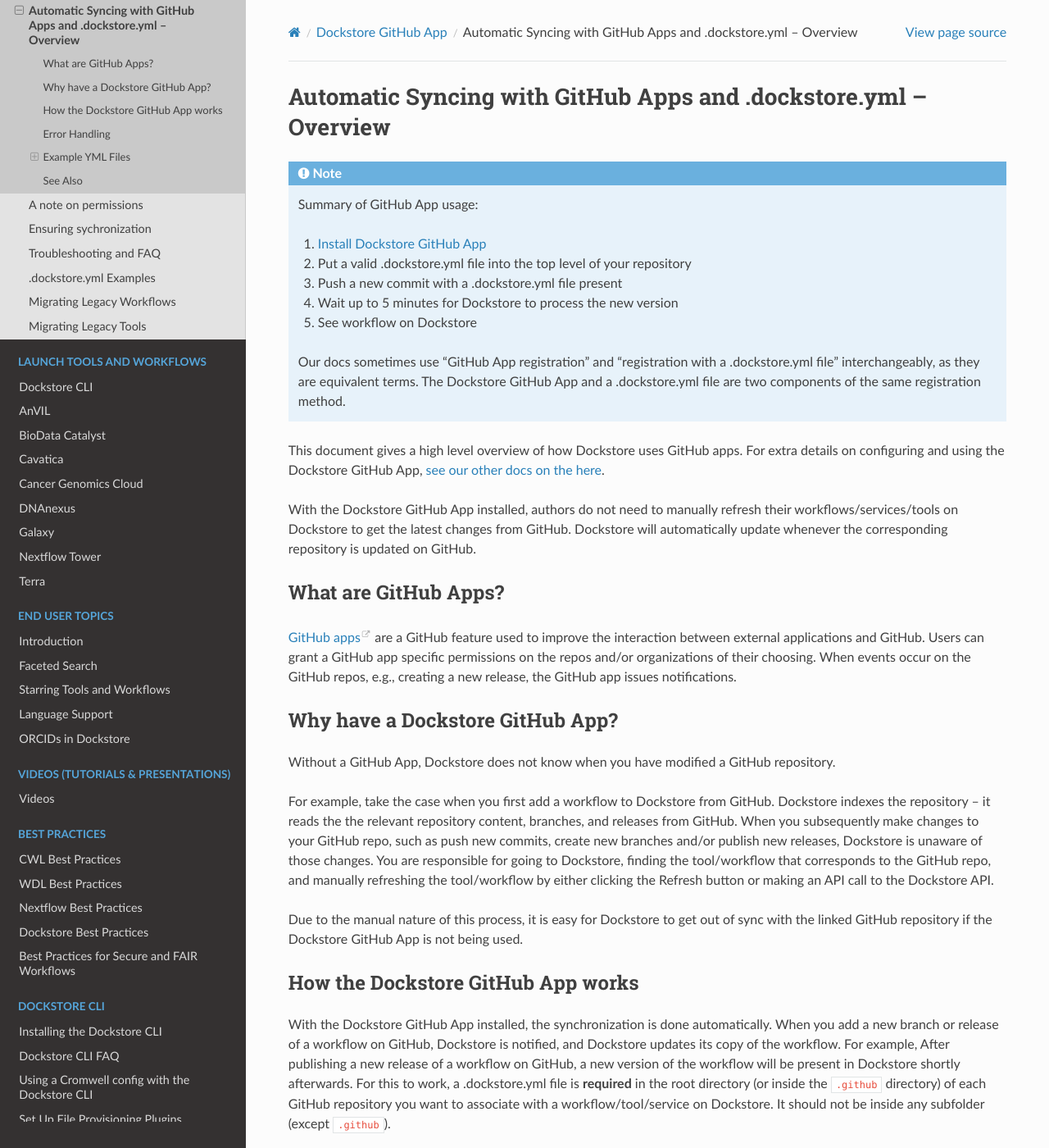
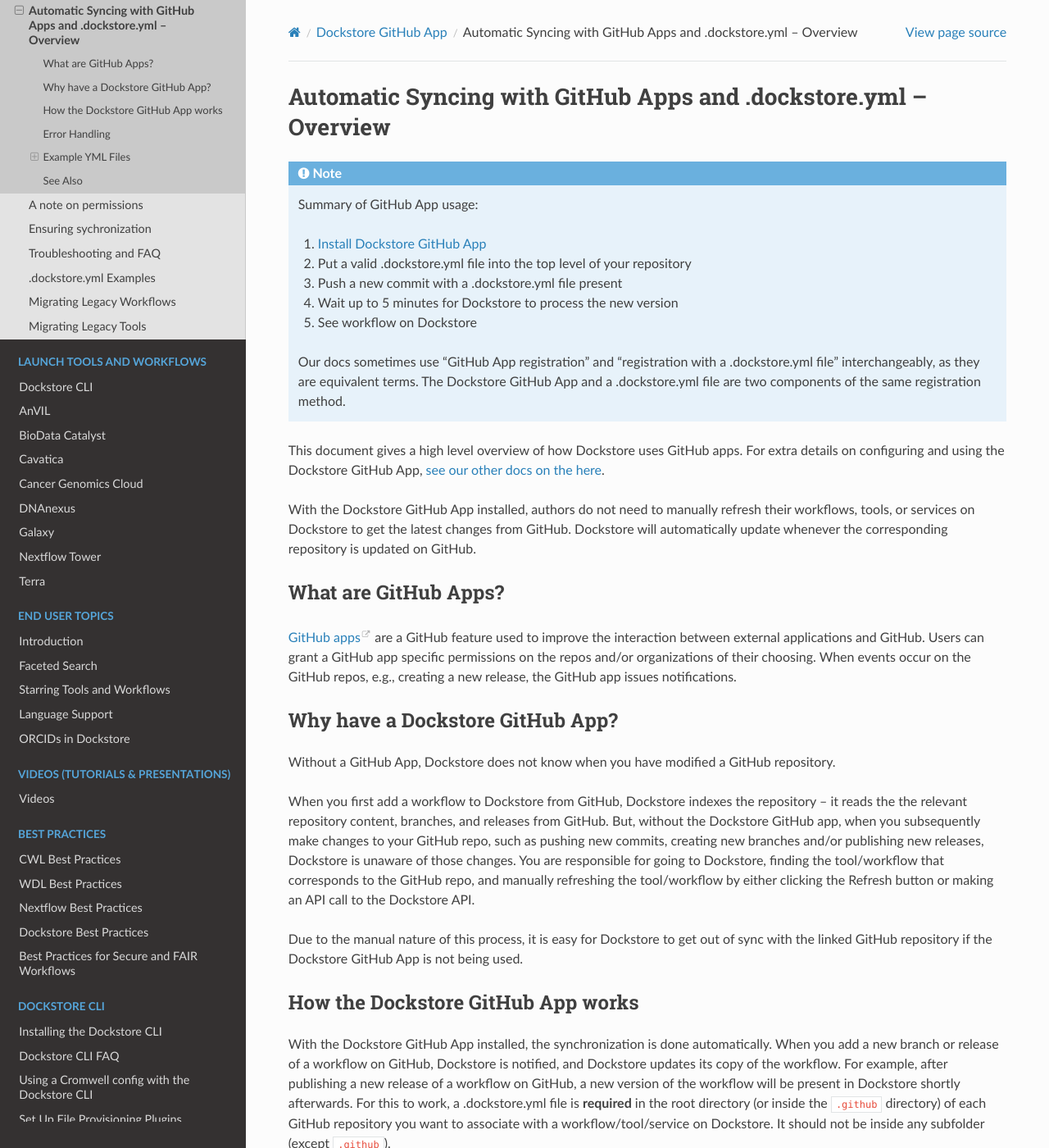
Before and after one commit to dockstore/dockstore-documentation, a Sphinx documentation site: the page built from docs/getting-started/github-apps/github-apps.rst, in a window 1280 px wide and 1400 px high. Shown: the whole window at 82% size. Built offline with Sphinx 7.4.7 and the Read the Docs theme 2.0.0, drawn with Linux system fonts in a browser that asks for light colours; some of the changed text lies outside the part shown.

Commit message:
Fix typos and grammar in github-apps.rst (#210)
* Fix typos and grammar in github-apps.rst

* Fix CI by replacing outdated information

```diff
--- a/docs/getting-started/github-apps/github-apps.rst
+++ b/docs/getting-started/github-apps/github-apps.rst
@@ -11,7 +11,7 @@
 GitHub App, :doc:`see our other docs on the here </getting-started/github-apps/github-apps-landing-page>`.
 
 With the Dockstore GitHub App installed, authors do not need to manually refresh their
-workflows/services/tools on Dockstore to get the latest changes from GitHub. Dockstore will
+workflows, tools, or services on Dockstore to get the latest changes from GitHub. Dockstore will
 automatically update whenever the corresponding repository is updated on GitHub.
 
 What are GitHub Apps?
@@ -29,11 +29,11 @@
 Without a GitHub App, Dockstore does not know when you have modified a GitHub
 repository.
 
-For example, take the case when you first add a workflow to Dockstore
-from GitHub.  Dockstore indexes the repository -- it reads the the relevant
-repository content, branches, and releases from GitHub. When you subsequently
-make changes to your GitHub repo, such as push new commits, create new branches
-and/or publish new releases, Dockstore is unaware of those changes. You are
+When you first add a workflow to Dockstore from GitHub, Dockstore indexes the
+repository -- it reads the the relevant repository content, branches, and releases
+from GitHub. But, without the Dockstore GitHub app, when you subsequently
+make changes to your GitHub repo, such as pushing new commits, creating new branches
+and/or publishing new releases, Dockstore is unaware of those changes. You are
 responsible for going to Dockstore, finding the tool/workflow that corresponds
 to the GitHub repo, and manually refreshing the tool/workflow by either clicking
 the Refresh button or making an API call to the Dockstore API.
@@ -46,14 +46,12 @@
 
 With the Dockstore GitHub App installed, the synchronization is done automatically. When
 you add a new branch or release of a workflow on GitHub, Dockstore is notified,
-and Dockstore updates its copy of the workflow. For example, After publishing a new release
-of a workflow on GitHub, a new version of the workflow will be present in
-Dockstore shortly afterwards. For this to work, a .dockstore.yml file is **required** in the root directory (or inside the ``.github`` directory) of each GitHub repository you want
+and Dockstore updates its copy of the workflow. For example, after publishing a new release
+of a workflow on GitHub, a new version of the workflow will be present in Dockstore shortly afterwards. For this to work, a .dockstore.yml file is **required** in the root directory (or inside the ``.github`` directory) of each GitHub repository you want
 to associate with a workflow/tool/service on Dockstore. It should not be inside any subfolder (except ``.github``).
 
 Simple templates for tools, workflows, and services are shown below,
-as well as links to more advanced explanations of every field. For every branch/release on GitHub that has one of these files, a corresponding entry
-will be made on Dockstore.
+as well as links to more advanced explanations of every field. For every branch/release on GitHub that has one of these files, a corresponding entry will be made on Dockstore.
 
 Error Handling
 ----------------------------------
@@ -98,12 +96,6 @@
 .. include:: /assets/templates/tools/template-small.dockstore.yml
   :code: yaml
 
-For more examples, including multi-workflow examples and a complete breakdown of all possible fields, please see :doc:`our .dockstore.yml templates and examples for tools</assets/templates/tools/tools>`.
-
-Service YML File
-+++++++++++++++++
-The .dockstore.yml for a service will depend heavily on the nature of the service it describes. A template .dockstore.yml file for registering services, with explanations in the comments, can be found in our :doc:`Service 1.2 Template </assets/templates/template>`. For more info on services and registering them, check out our :doc:`Getting Started with Services </getting-started/getting-started-with-services>`.
-
 See Also
 --------
 
```
